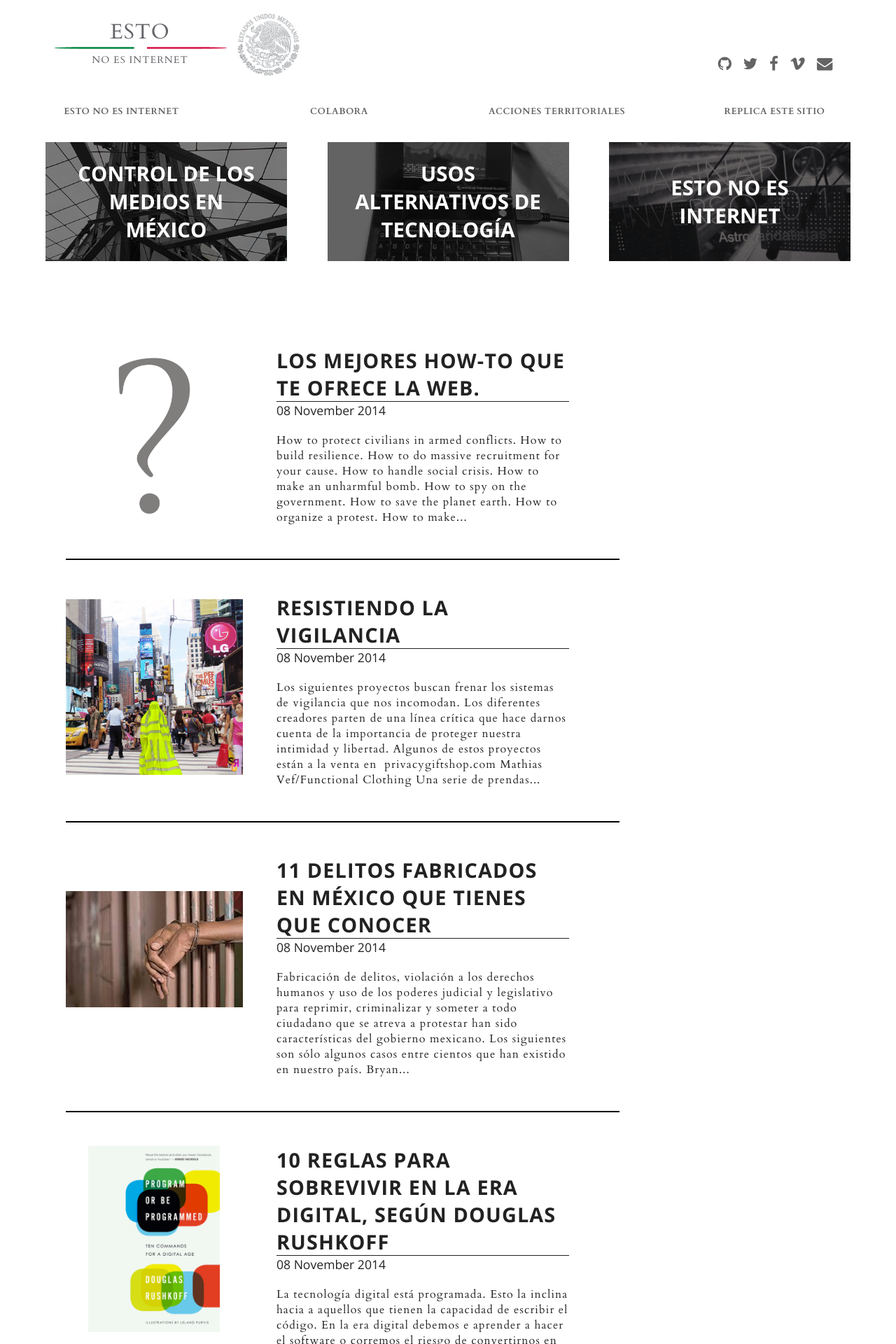
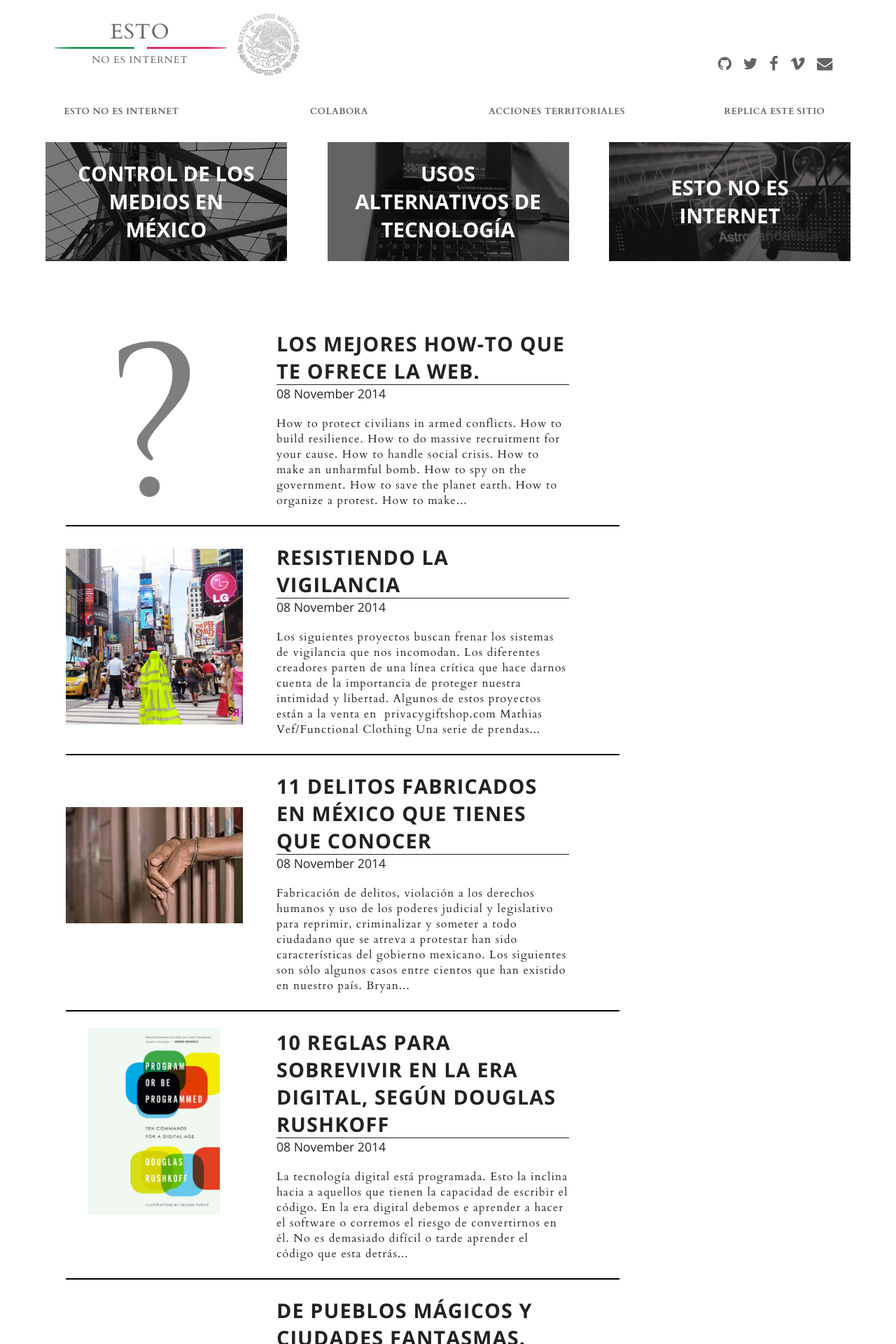
Before and after one commit to astrovandalistas/estonoesinternet.astrovandalistas.cc, a Jekyll site: the page built from _pages/home.md, in a window 1280 px wide. Shown: the top 1920 px of the page at 70% size. Built offline with Jekyll 4.4.1, drawn with Linux system fonts in a browser that asks for light colours; nearby versions of some CDN libraries.

Commit message:
fix spacing between posts on home list

```diff
--- a/css/main.scss
+++ b/css/main.scss
@@ -378,7 +378,6 @@ body {
     @include media-query(DESKTOP) {
       -webkit-flex-direction: row;
       flex-direction: row;
-      padding: 2*$LIST-VERTICAL-SPACING 0;
     }
   }
 
```
